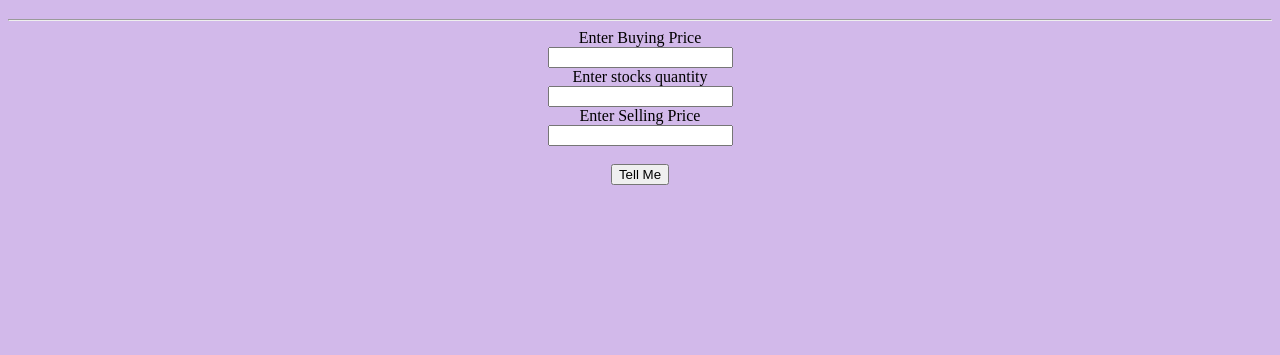
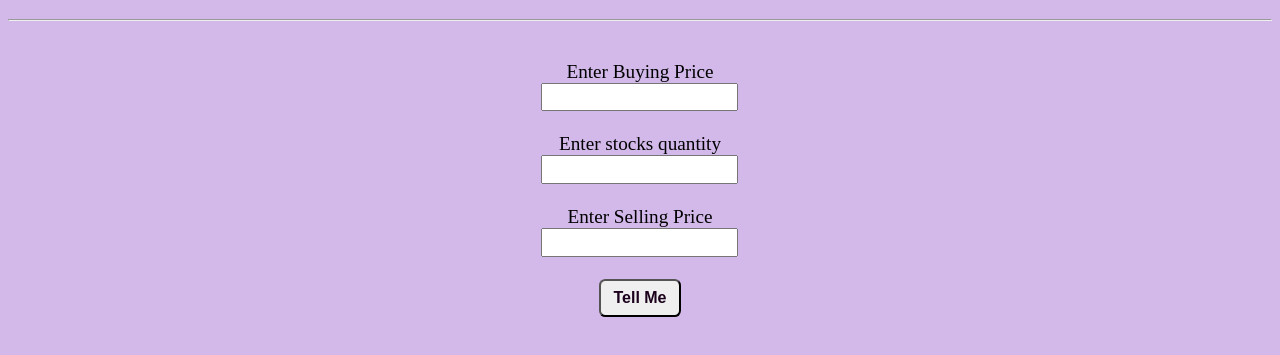
Before and after one commit to learnersaura-bh/profit-and-loss-calculator, a plain HTML site: page index.html in a window 1280 px wide. Shown: the part 61-416 px from the top of the page. Drawn offline with Linux system fonts and the light colour scheme.

Commit message:
css-update

```diff
--- a/index.html
+++ b/index.html
@@ -12,9 +12,9 @@
     <hr>
     <div class="container">
         <label for="cost-price">Enter Buying Price</label><br>
-        <input type="number" id="cost-price"><br>
+        <input type="number" id="cost-price"><br><br>
         <label for="stock-qty">Enter stocks quantity</label><br>
-        <input type="number" id="stock-qty"><br>
+        <input type="number" id="stock-qty"><br><br>
         <label for="sell-price">Enter Selling Price</label><br>
         <input type="number" id="sell-price"><br><br>
         <button id="check-btn"> Tell Me</button>
--- a/style.css
+++ b/style.css
@@ -5,5 +5,21 @@ body{
 
 .container{
     margin: auto;
+    width: 70%;
+    padding: 2rem 2rem;
+    font-size: larger;
+}
+
+input{
+    padding: 0.3rem 0.5rem;
+}
+
+button{
+    font-size:medium;
+    font-weight: bold;
+    width : auto;
+    padding: 0.5rem 0.8rem;
+    border-radius: 0.4rem;
+    color: rgb(27, 1, 27);
 
 }
```
